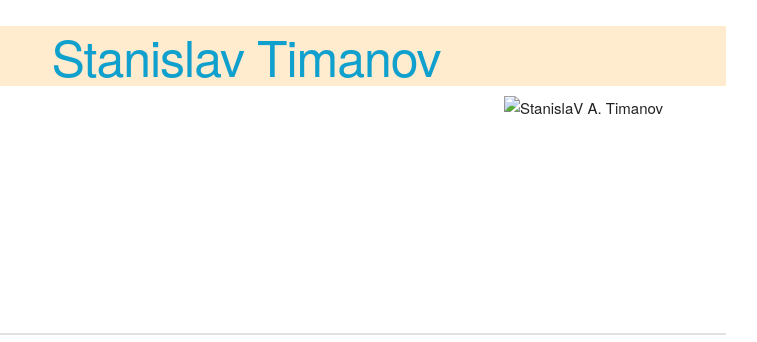
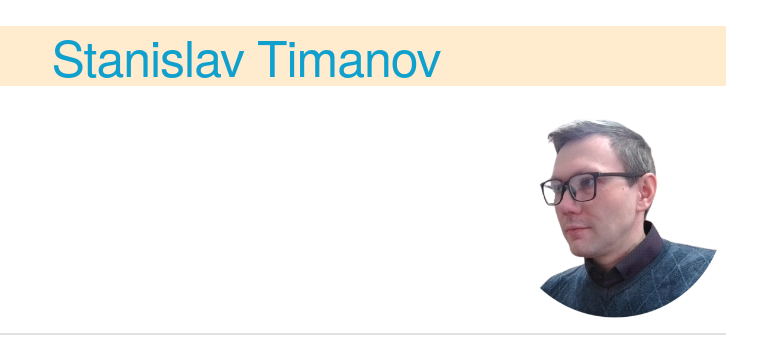
Before and after one commit to StanTim/CV, a plain HTML site: page index.html in a window 1280 px wide. Shown: the top 342 px of the page, 394-1151 px from the left. Drawn offline with Linux system fonts and the light colour scheme; the site is published under a folder, as on GitHub Pages, so addresses that start at the root find nothing.

Commit message:
edit main photo

```diff
--- a/index.html
+++ b/index.html
@@ -46,7 +46,7 @@
       <li>My <a href="https://github.com/StanTim">GitHub</a> Repository</li>
     </div>
     <div class="four columns">
-      <img src="/images/rimage.png" alt="StanislaV A. Timanov" height="222" width="222" class="u-pull-right">
+      <img src="images/rimage.png" alt="StanislaV A. Timanov" height="222" width="222" class="u-pull-right">
     </div>
   </div>
   <hr>
```
Also changed, not shown: images/image.png (deleted), images/main_photo.png (deleted), images/rimg.png (deleted).
